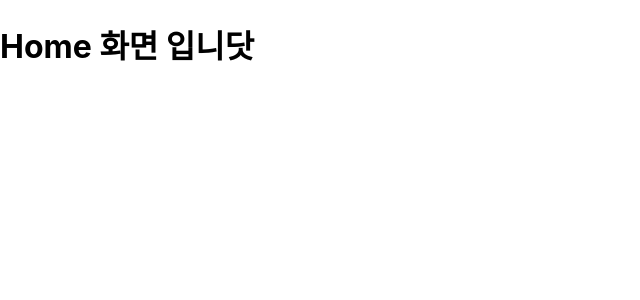
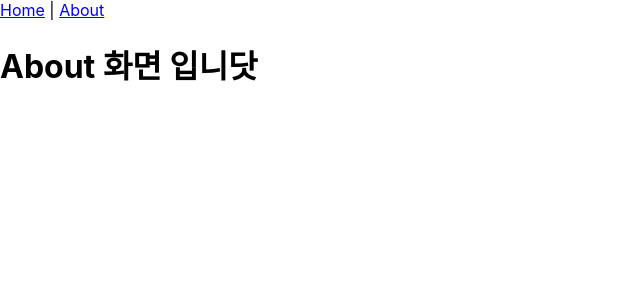
Before and after one commit to Almond13/learn-react, a React (Create React App) app: page /about in a window 1280 px wide. Shown: the top 300 px of the page, without its empty margins (0-640 px from the left). Built offline with nearby package versions, Linux system fonts and the light colour scheme.

Commit message:
Create Component, Route

```diff
--- a/package.json
+++ b/package.json
@@ -8,6 +8,7 @@
     "@testing-library/user-event": "^13.5.0",
     "react": "^18.2.0",
     "react-dom": "^18.2.0",
+    "react-router-dom": "^6.18.0",
     "react-scripts": "5.0.1",
     "web-vitals": "^2.1.4"
   },
--- a/src/App.js
+++ b/src/App.js
@@ -1,9 +1,22 @@
+import React from "react";
+import {Routes, Route, Link} from "react-router-dom";
+
 import Home from "./pages/Home";
+import About from "./pages/About";
 
 function App() {
   return (
     <div className="App">
-      <Home />
+        <nav>
+            {/*<a href="/">Home</a>*/}
+            {/*아래와 같음*/}
+            <Link to="/">Home</Link> | <Link to="/about">About</Link>
+        </nav>
+        <Routes>
+            <Route path="/" element={<Home />} />
+            <Route path="/about" element={<About />} />
+        </Routes>
+      {/*<Home />*/}
     </div>
   );
 }
--- a/src/index.js
+++ b/src/index.js
@@ -1,5 +1,6 @@
 import React from 'react';
 import ReactDOM from 'react-dom/client';
+import {BrowserRouter} from 'react-router-dom';
 import './index.css';
 import App from './App';
 import reportWebVitals from './reportWebVitals';
@@ -7,7 +8,9 @@ import reportWebVitals from './reportWebVitals';
 const root = ReactDOM.createRoot(document.getElementById('root'));
 root.render(
   <React.StrictMode>
-    <App />
+      <BrowserRouter>
+          <App />
+      </BrowserRouter>
   </React.StrictMode>
 );
 
--- /dev/null
+++ b/src/pages/About.js
@@ -0,0 +1,6 @@
+import React from "react";
+
+const About = () => {
+    return <h1>About 화면 입니닷</h1>
+}
+export default About;
```
Also changed, not shown: 1 other file (tests, documents, lock files or other folders).
